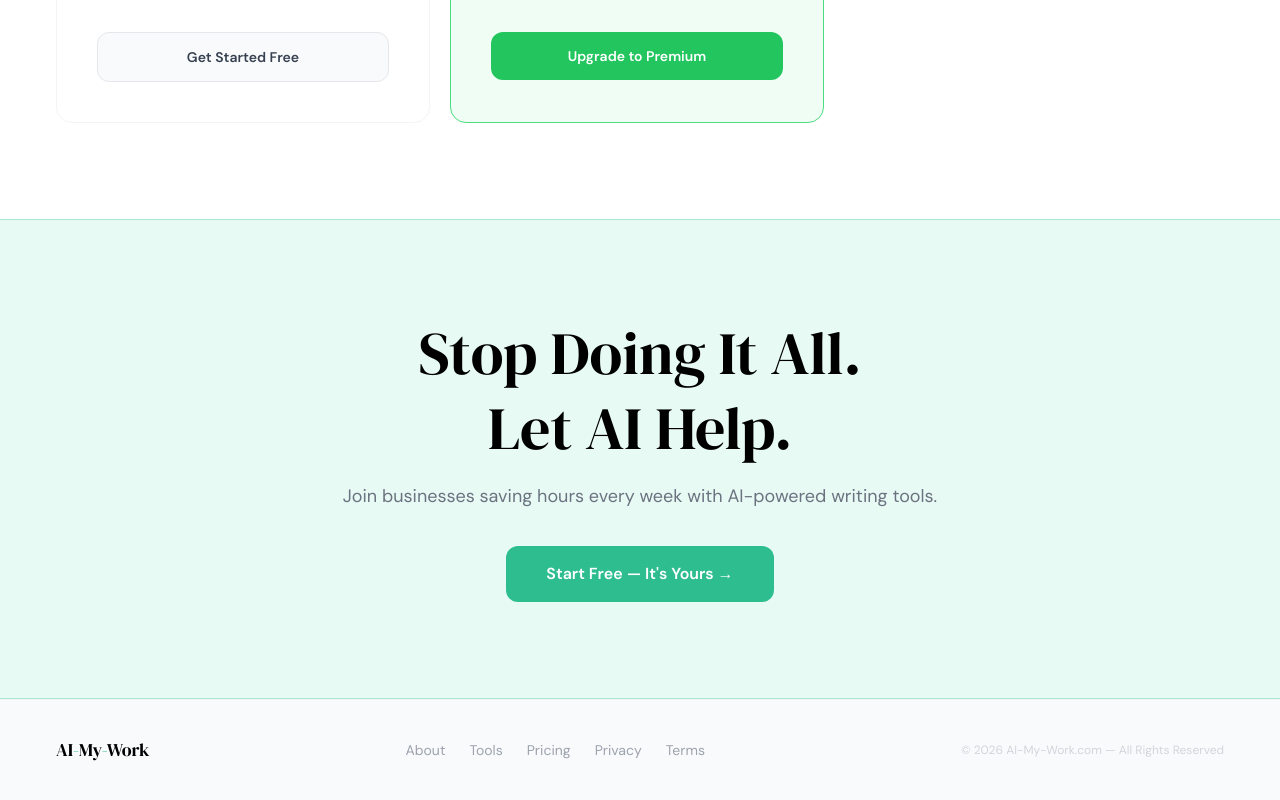
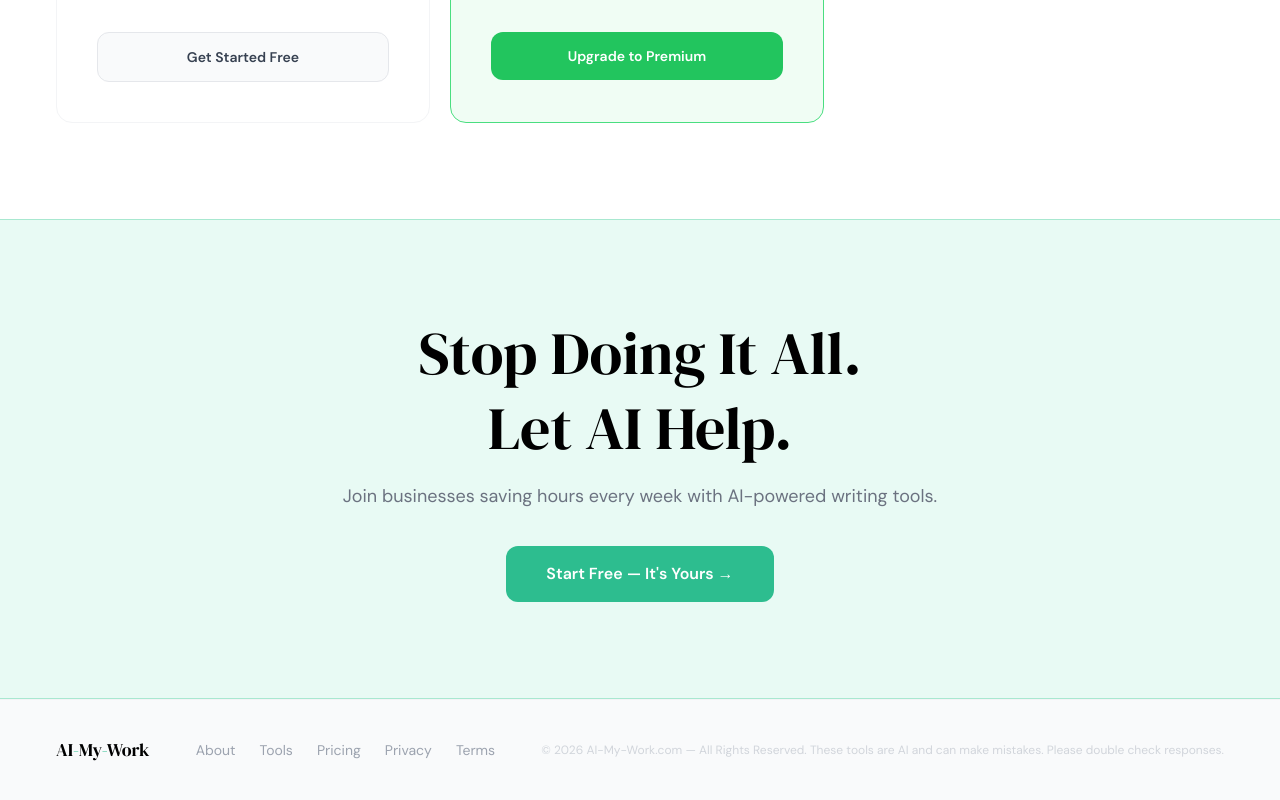
Before and after one commit to daquarian/ai-my-work, a Next.js app: page / in a window 1280 px wide. Shown: the part 4087-4887 px from the top of the page. Built offline with nearby package versions, Linux system fonts and the light colour scheme; no server answers.

Commit message:
Update Footer.js

```diff
--- a/components/Footer.js
+++ b/components/Footer.js
@@ -14,7 +14,7 @@ export default function Footer() {
       </div>
 
       <div className="text-xs text-gray-300">
-        © 2026 AI-My-Work.com — All Rights Reserved
+        © 2026 AI-My-Work.com — All Rights Reserved. These tools are AI and can make mistakes. Please double check responses.
       </div>
     </footer>
   )
```
